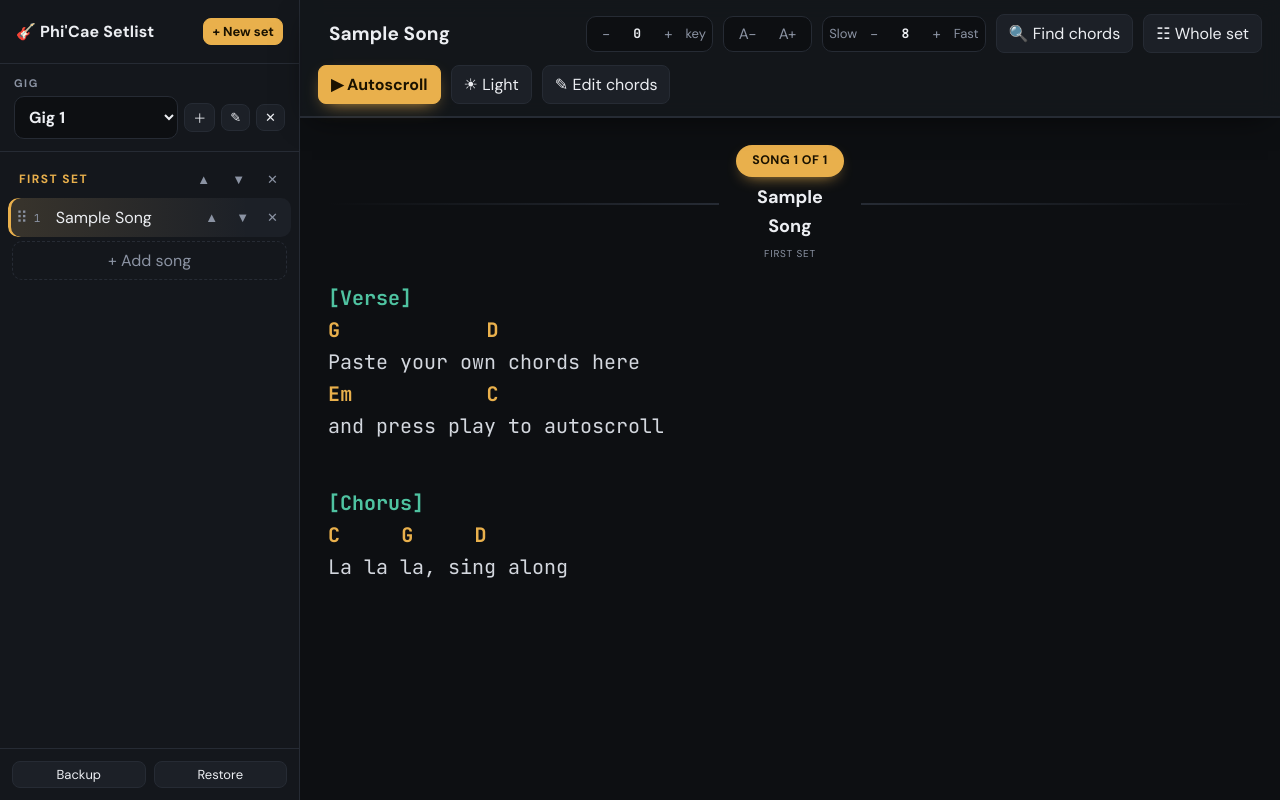
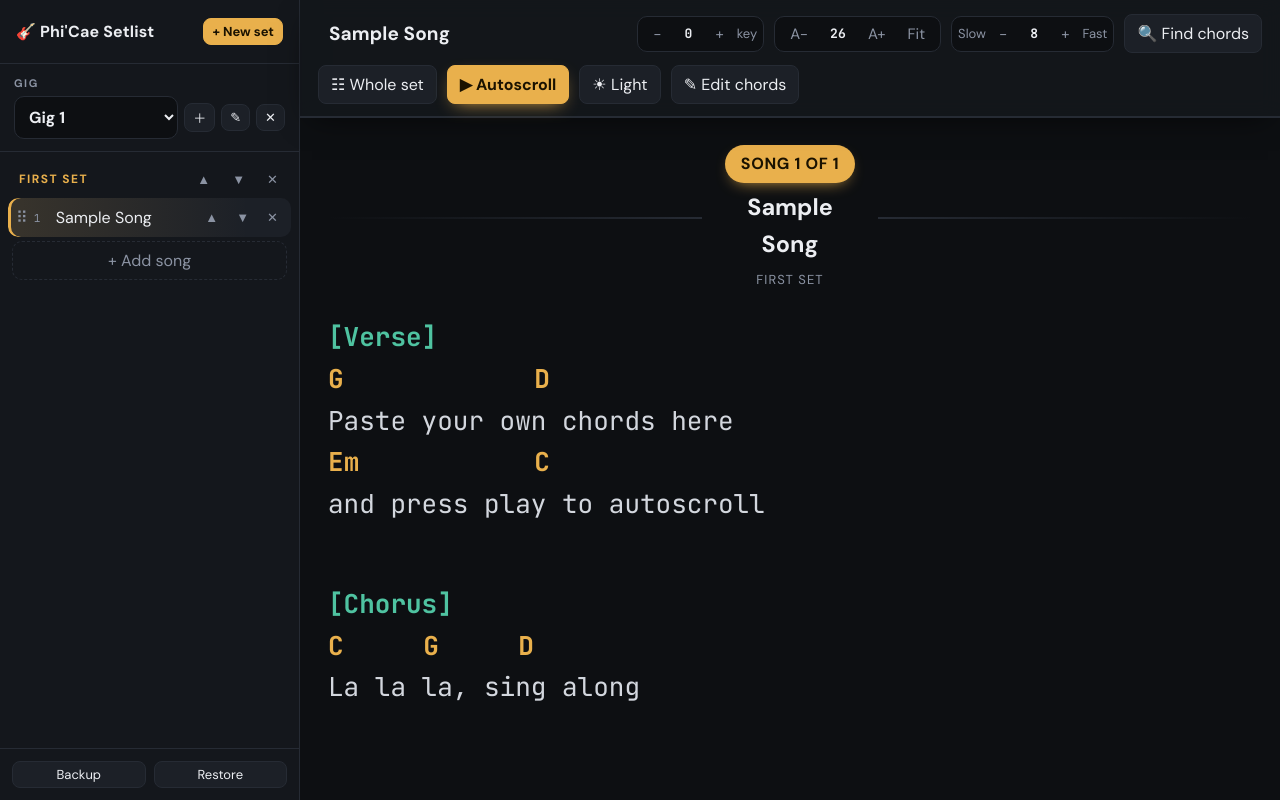
Before and after one commit to philipesparcia/PhilcaeSetlist, a plain HTML site: page index.html in a window 1280 px wide. Both pictures are taken after a click on the button "A−". Drawn offline with Linux system fonts and the light colour scheme.

```diff
--- a/index.html
+++ b/index.html
@@ -73,13 +73,13 @@
   #play{min-width:112px;font-weight:700}
   #play.on{background:var(--accent2);border-color:var(--accent2);color:var(--onaccent2)}
 
-  #stage{flex:1;overflow:auto;position:relative;scroll-behavior:auto}
-  #sheet{max-width:980px;margin:0 auto;padding:28px 28px 70vh;font-family:'JetBrains Mono',ui-monospace,Menlo,Consolas,monospace;font-size:var(--size);line-height:1.55;white-space:pre-wrap;overflow-wrap:anywhere}
+  #stage{flex:1;overflow:auto;position:relative;scroll-behavior:auto;touch-action:pan-x pan-y}
+  #sheet{max-width:none;margin:0 auto;padding:28px 28px 70vh;font-family:'JetBrains Mono',ui-monospace,Menlo,Consolas,monospace;font-size:var(--size);line-height:1.55;white-space:pre;overflow-wrap:normal;width:max-content;min-width:0}
   #sheet .c{color:var(--accent);font-weight:700}
   #sheet .s{color:var(--accent2);font-weight:700;margin-top:.7em;display:block}
   #sheet .l{color:var(--lyric)}
   #sheet .ln{display:block;min-height:1.55em}
-  #sheet .sep{display:flex;align-items:center;gap:14px;margin:2.2em 0 1em;font-family:'DM Sans',system-ui,sans-serif;white-space:normal}
+  #sheet .sep{width:var(--sepw,100%);display:flex;align-items:center;gap:14px;margin:2.2em 0 1em;font-family:'DM Sans',system-ui,sans-serif;white-space:normal}
   #sheet .sep:first-child{margin-top:0}
   #sheet .sep::before,#sheet .sep::after{content:'';height:2px;background:var(--line);flex:1}
   #sheet .sep .pill{background:var(--accent);color:var(--onaccent);font-weight:700;border-radius:999px;padding:6px 16px;font-size:.62em;letter-spacing:.04em;text-transform:uppercase;white-space:nowrap}
@@ -179,6 +179,9 @@
   .findrow{display:flex;gap:8px;align-items:center;flex-wrap:wrap}
   .findrow input{flex:1 1 180px;min-width:0}
   body.setview #findG{display:none}
+
+  #fVal{min-width:34px}
+  #fitBtn.on{background:var(--accent);border-color:var(--accent);color:var(--onaccent)}
 </style>
 </head>
 <body>
@@ -212,7 +215,7 @@
     <input id="title" placeholder="Song title" aria-label="Song title">
     <div id="crumb"></div>
     <div class="grp tr" title="Transpose"><button class="small" id="tDown">−</button><b id="tVal">0</b><button class="small" id="tUp">+</button><span>key</span></div>
-    <div class="grp" title="Text size"><button class="small" id="fDown">A−</button><button class="small" id="fUp">A+</button></div>
+    <div class="grp" title="Zoom (you can also pinch with two fingers)"><button class="small" id="fDown">A−</button><b id="fVal">22</b><button class="small" id="fUp">A+</button><button class="small" id="fitBtn" title="Fit the longest line to the screen">Fit</button></div>
     <div class="grp" title="Autoscroll speed"><span>Slow</span><button class="small" id="spDown">−</button><b id="spVal">8</b><button class="small" id="spUp">+</button><span>Fast</span></div>
     <button id="findG" title="Search for this song's chords online">🔍 Find chords</button>
     <button id="viewBtn" title="Show every song in this set, in order">☷ Whole set</button>
@@ -489,6 +492,7 @@
         sheet.append(d);
       });
     });
+    fitIfAuto();
   }
   function updateFind(){
     const t=$('findQ').value.trim();
@@ -499,7 +503,7 @@
     const c=cur();
     $('title').value=c?c.song.title:''; $('title').disabled=!c;
     const t=c?c.song.transpose||0:0; $('tVal').textContent=(t>0?'+':'')+t;
-    document.documentElement.style.setProperty('--size',S.size+'px');
+    document.documentElement.style.setProperty('--size',S.size+'px'); $('fVal').textContent=Math.round(S.size); $('fitBtn').classList.toggle('on',S.autoFit!==false);
     document.body.classList.toggle('setview',S.view==='set');
     $('viewBtn').textContent=S.view==='set'?'☷ One song':'☷ Whole set';
     $('crumb').textContent=c?curGig().name+' · '+c.set.name+' · '+c.set.songs.length+' songs':'';
@@ -563,8 +567,47 @@
   function setSpeed(v){ S.speed=Math.max(1,Math.min(30,v)); $('spVal').textContent=S.speed; save(); }
   $('spUp').onclick=()=>setSpeed(S.speed+1); $('spDown').onclick=()=>setSpeed(S.speed-1);
   $('themeBtn').onclick=()=>{ S.theme=S.theme==='light'?'dark':'light'; save(); renderBar(); };
-  $('fUp').onclick=()=>{S.size=Math.min(56,S.size+2); renderBar(); save();};
-  $('fDown').onclick=()=>{S.size=Math.max(12,S.size-2); renderBar(); save();};
+  /* ---------- zoom: buttons, Fit, pinch ---------- */
+  const MINZ=8, MAXZ=64;
+  function applySize(v,keepPos){
+    v=Math.max(MINZ,Math.min(MAXZ,Math.round(v*10)/10));
+    const old=S.size; S.size=v;
+    document.documentElement.style.setProperty('--size',v+'px');
+    $('fVal').textContent=Math.round(v);
+    setSepW();
+    if(keepPos&&old){ const r=v/old; stage.scrollTop*=r; stage.scrollLeft*=r; pos=stage.scrollTop; lastSet=pos; }
+  }
+  function setSepW(){
+    if(!stage.clientWidth) return;
+    const pad=parseFloat(getComputedStyle($('sheet')).paddingLeft)||0;
+    $('sheet').style.setProperty('--sepw',Math.max(200,stage.clientWidth-2*pad)+'px');
+  }
+  function fitSize(){
+    if(!stage.clientWidth) return;
+    let L=10; document.querySelectorAll('#sheet .ln').forEach(el=>{ if(el.textContent.length>L) L=el.textContent.length; });
+    const pad=parseFloat(getComputedStyle($('sheet')).paddingLeft)||0;
+    const avail=stage.clientWidth-2*pad;
+    applySize(Math.min(28,Math.max(11,avail/(L*0.605))),true);
+  }
+  function fitIfAuto(){ if(S.autoFit!==false) fitSize(); else setSepW(); }
+  function manual(v){ S.autoFit=false; applySize(v,true); $('fitBtn').classList.remove('on'); save(); }
+  $('fUp').onclick=()=>manual(S.size+2);
+  $('fDown').onclick=()=>manual(S.size-2);
+  $('fitBtn').onclick=()=>{ S.autoFit=true; $('fitBtn').classList.add('on'); fitSize(); save(); };
+  window.addEventListener('resize',()=>{ if(!editing) fitIfAuto(); });
+  // pinch with two fingers on the chord sheet
+  let pinch=null;
+  const dist=t=>Math.hypot(t[0].clientX-t[1].clientX,t[0].clientY-t[1].clientY);
+  stage.addEventListener('touchstart',e=>{ if(e.touches.length===2){ pinch={d:dist(e.touches),size:S.size}; } },{passive:true});
+  stage.addEventListener('touchmove',e=>{
+    if(e.touches.length===2&&pinch){
+      e.preventDefault();
+      S.autoFit=false; $('fitBtn').classList.remove('on');
+      applySize(pinch.size*dist(e.touches)/pinch.d,true);
+    }
+  },{passive:false});
+  stage.addEventListener('touchend',e=>{ if(pinch&&e.touches.length<2){ pinch=null; save(); } },{passive:true});
+  stage.addEventListener('wheel',e=>{ if(e.ctrlKey){ e.preventDefault(); manual(S.size*(e.deltaY<0?1.08:0.92)); } },{passive:false});
   $('tUp').onclick=()=>shiftT(1); $('tDown').onclick=()=>shiftT(-1);
   function shiftT(d){const c=cur(); if(!c) return; c.song.transpose=Math.max(-11,Math.min(11,(c.song.transpose||0)+d)); save(); renderBar(); renderSheet();}
   function setTitle(v){
```
